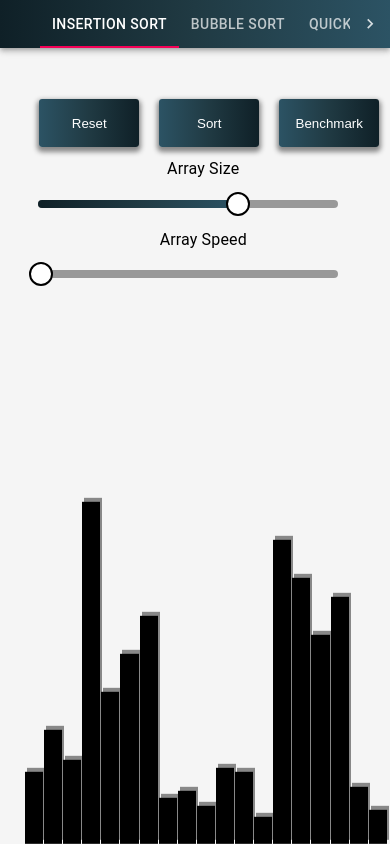
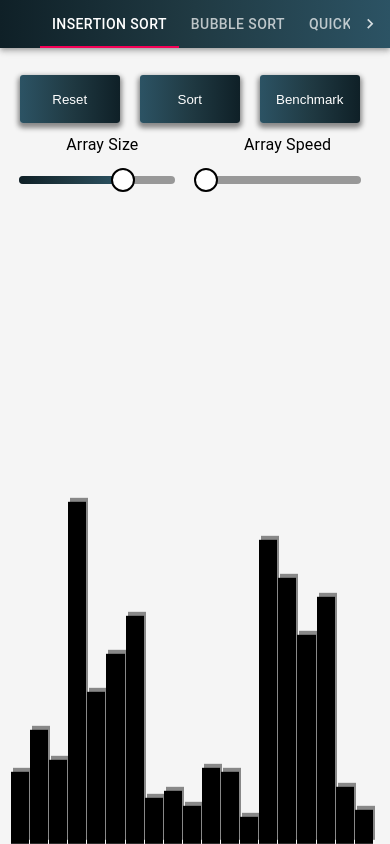
Before and after one commit to ccoombsesmail/AlgoVisualizer, a React (Create React App) app: page / in a window 390 px wide. Built offline with nearby package versions, Linux system fonts and the light colour scheme; the HTML template or start-up script is replaced by a standard one.

Commit message:
Optimized for small mobile screens

```diff
--- a/src/App.css
+++ b/src/App.css
@@ -5,3 +5,10 @@
   height: 100vh;
   overflow-x: hidden;
 }
+
+
+
+.MuiBox-root, .MuiBox-root-104 {
+    padding: 0 !important;
+
+}
--- a/src/Components/BarSort/BarSort.module.css
+++ b/src/Components/BarSort/BarSort.module.css
@@ -1,9 +1,12 @@
+
+
 .inputWrapper{
-    width: 100vw;
+    width: 98vw;
     max-width: 98vw;
     display: inline-flex;
     justify-content: flex-end;
-     align-items: center;
+    align-items: center;
+
 }
 
 /* .input_table {
@@ -44,9 +47,10 @@
 .barWrapper {
     position: absolute;
     bottom: 0;
-    text-align: center;
+    margin: 0 10px;
     display: flex;
     justify-content:space-evenly;
+    align-content: center;
     width: 100%;
     max-width: 98vw;
     /* margin-top: 100px; */
@@ -64,12 +68,13 @@
 @media only screen and (max-width: 600px) {
 
   .barWrapper {
-        max-width: 93vw;
+      max-width: 93vw;
 
   }
 
   .sliders {
-    flex-direction: column;
+    /* flex-direction: column; */
+    max-width: 95vw;
   }
 
   .inputWrapper {
@@ -79,13 +84,13 @@
   }
 
   .buttons {
-    max-width: 100vw;
-
+    max-width: 95vw;
   }
 
   .buttonSliderWrapper {
     display: flex;
     flex-direction: column;
+    justify-content: center;
 }
 
 
--- a/src/Components/SliderBar.jsx
+++ b/src/Components/SliderBar.jsx
@@ -32,8 +32,8 @@ const PrettoSlider = withStyles({
         height: 8,
         width: 300,
         marginRight: 10,
-        right: 10,
-        maxWidth: "100vw"
+        maxWidth: "40vw",
+
 
 
         //backgroundColor: ''
```
